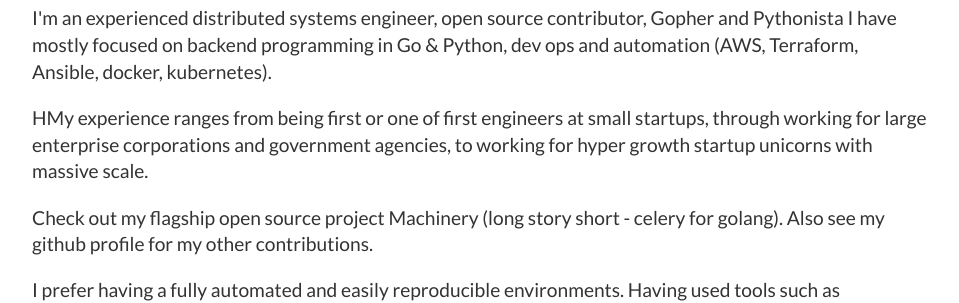
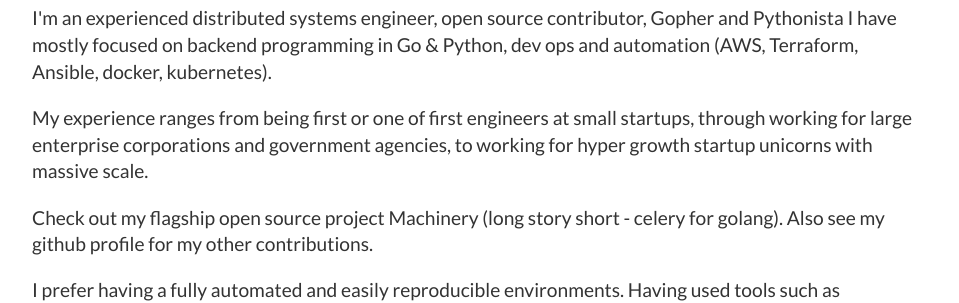
Before and after one commit to RichardKnop/richardknop.github.io, a Jekyll site: the page built from about/index.html, in a window 1280 px wide. Shown: the part 156-459 px from the top of the page, without its empty margins (160-1119 px from the left). Built offline with Jekyll 4.4.1, drawn with Linux system fonts in a browser that asks for light colours.

Commit message:
Update index.html

```diff
--- a/about/index.html
+++ b/about/index.html
@@ -7,7 +7,7 @@
 
   <p>I'm an experienced distributed systems engineer, open source contributor, Gopher and Pythonista I have mostly focused on backend programming in Go & Python, dev ops and automation (AWS, Terraform, Ansible, docker, kubernetes).</p>
 
-  <p>HMy experience ranges from being first or one of first engineers at small startups, through working for large enterprise corporations and government agencies, to working for hyper growth startup unicorns with massive scale.</p>
+  <p>My experience ranges from being first or one of first engineers at small startups, through working for large enterprise corporations and government agencies, to working for hyper growth startup unicorns with massive scale.</p>
 
   <p>Check out my flagship open source project Machinery (long story short - celery for golang). Also see my github profile for my other contributions.</p>
 
```
